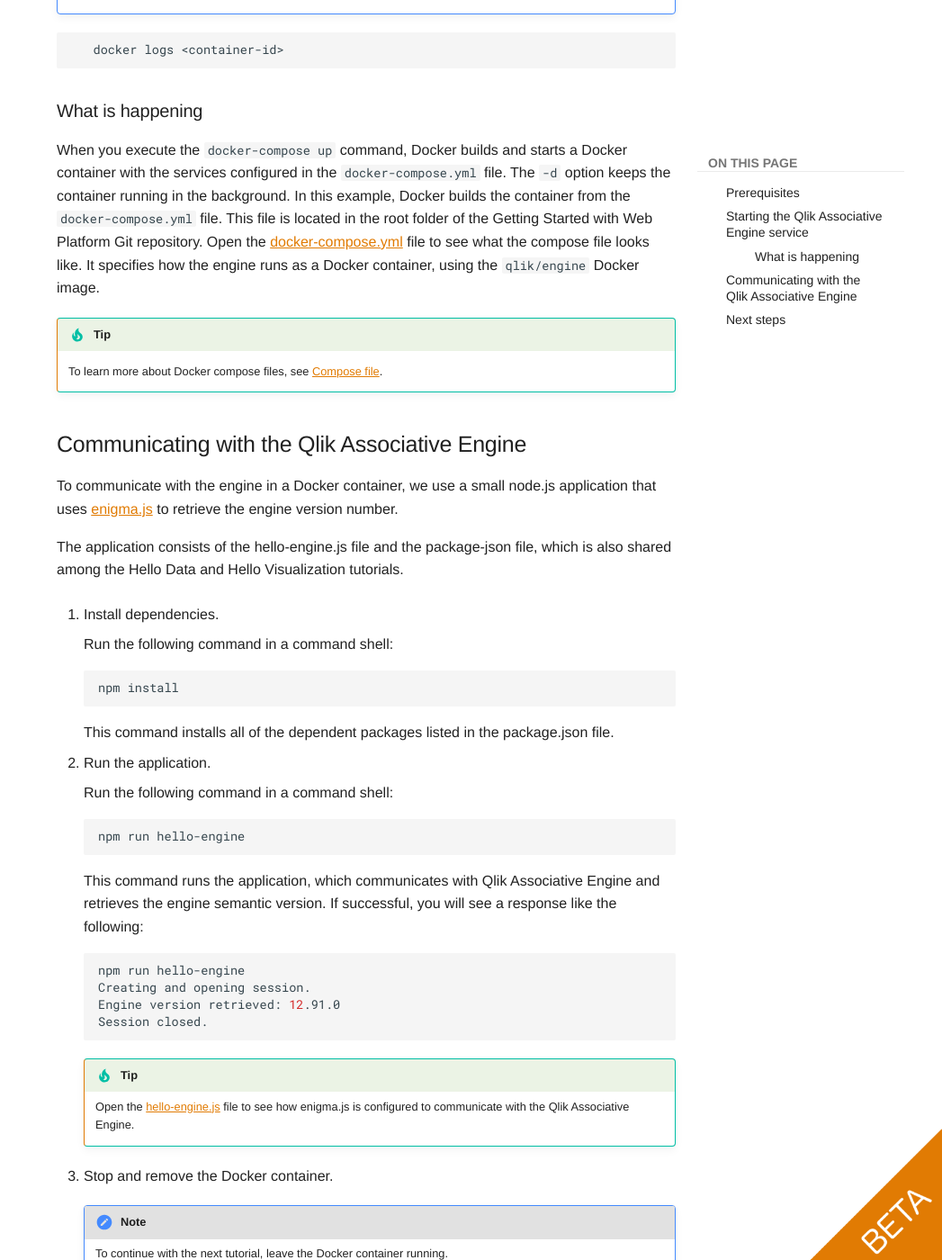
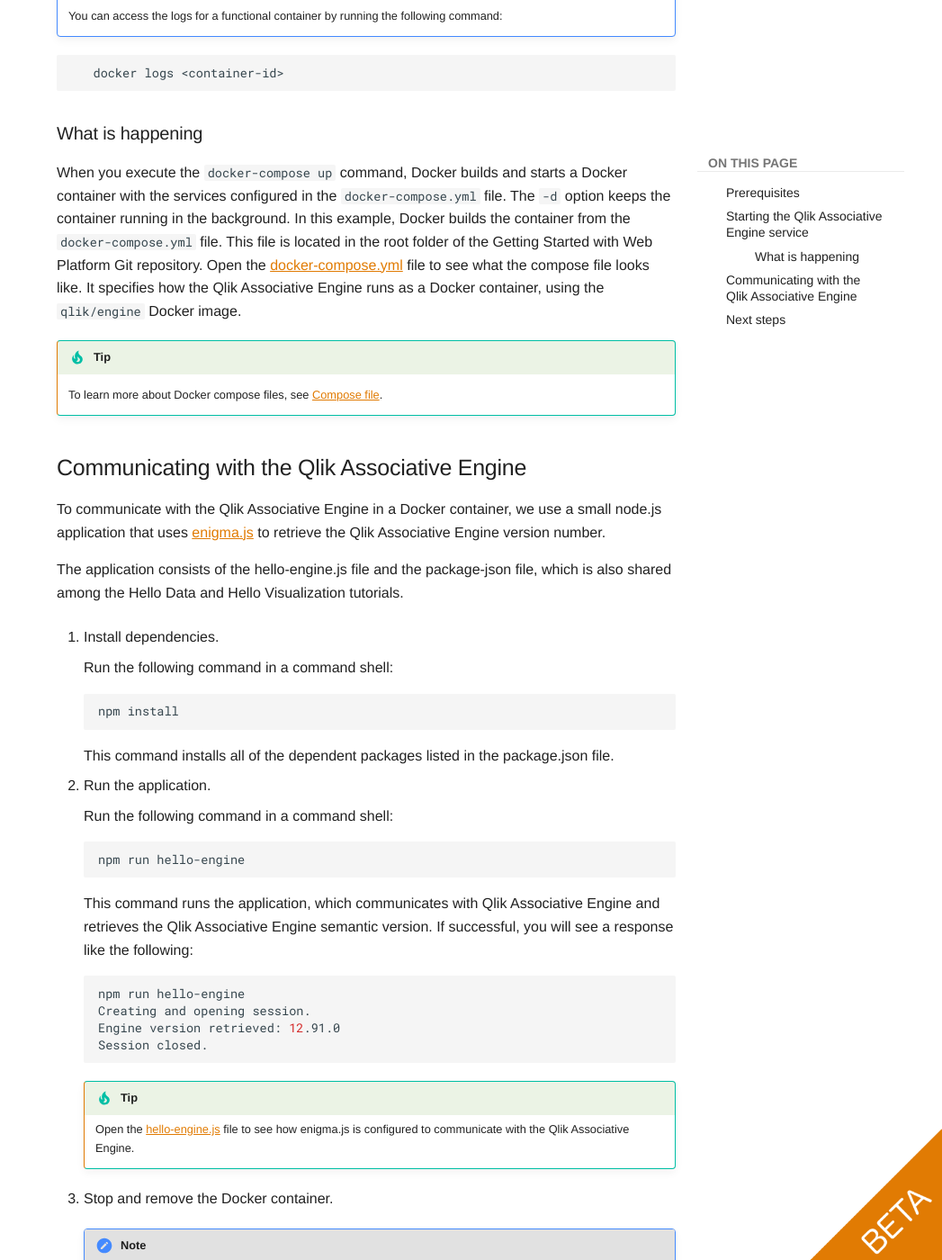
Before and after one commit to qlik-oss/core-website, an MkDocs documentation site: the page built from docs/tutorials/hello-engine.md, in a window 1280 px wide and 1400 px high, scrolled down 1215 px. Shown: the whole window at 90% size, without its empty margins (233-1280 px from the left). Built offline with MkDocs 1.6.1 and Material for MkDocs 9.7.7, drawn with Linux system fonts in a browser that asks for light colours; comment, search, counter and statistics services are not loaded; some of the changed text lies outside the part shown.

Commit message:
Update hello-engine.md (#393)
Replacing "engine" with "Qlik Associative Engine" to ensure a consistent naming convention throughout the tutorial.

````diff
--- a/docs/tutorials/hello-engine.md
+++ b/docs/tutorials/hello-engine.md
@@ -14,7 +14,7 @@
 
 ## Starting the Qlik Associative Engine service
 
-1. Start the engine in a Docker container.
+1. Start the Qlik Associative Engine in a Docker container.
     Run the following command in a command shell:
 
     !!! Note
@@ -28,7 +28,7 @@
     When you run this command, Docker builds the container and leaves it running in the background.
     If successful, you will see a message that creating the container is done.
 
-1. Verify that the dockerized engine is running.
+1. Verify that the dockerized Qlik Associative Engine is running.
 
     Run the following command in a command shell:
 
@@ -55,15 +55,15 @@
 This file is located in the root folder of the Getting Started with Web Platform Git repository.
 Open the [docker-compose.yml](https://github.com/qlik-oss/core-get-started/blob/master/docker-compose.yml)
 file to see what the compose file looks like.
-It specifies how the engine runs as a Docker container, using the `qlik/engine` Docker image.
+It specifies how the Qlik Associative Engine runs as a Docker container, using the `qlik/engine` Docker image.
 
 !!! Tip
     To learn more about Docker compose files, see [Compose file](https://docs.docker.com/compose/compose-file/).
 
 ## Communicating with the Qlik Associative Engine
 
-To communicate with the engine in a Docker container, we use a small node.js application that uses
-[enigma.js](https://github.com/qlik-oss/enigma.js) to retrieve the engine version number.
+To communicate with the Qlik Associative Engine in a Docker container, we use a small node.js application that uses
+[enigma.js](https://github.com/qlik-oss/enigma.js) to retrieve the Qlik Associative Engine version number.
 
 The application consists of the hello-engine.js file and the package-json file,
 which is also shared among the Hello Data and Hello Visualization tutorials.
@@ -87,7 +87,7 @@
     ```
 
     This command runs the application, which communicates with Qlik Associative Engine and retrieves the
-    engine semantic version.
+    Qlik Associative Engine semantic version.
     If successful, you will see a response like the following:
 
     ```bash
````
